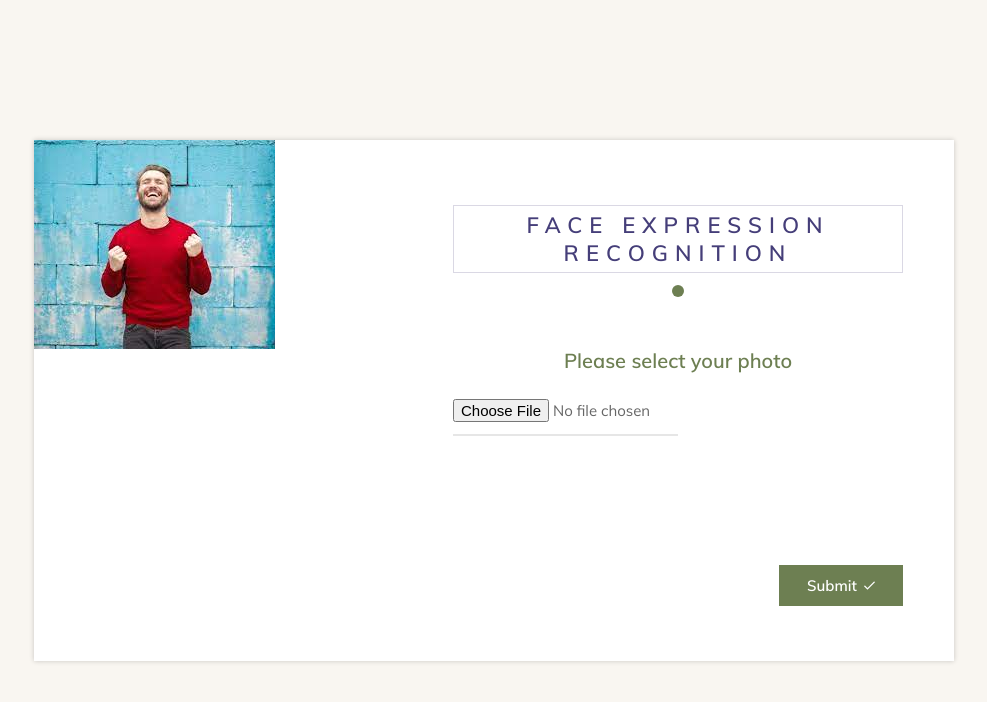
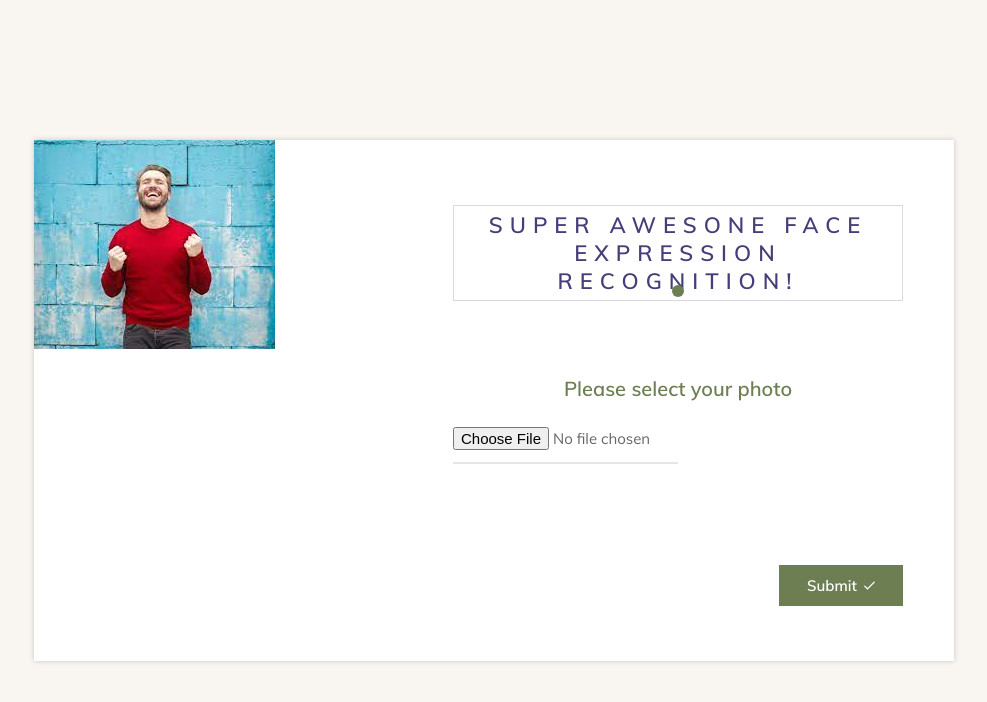
Before and after one commit to chooyee/mooddetectorjs, a website: page views/index.html in a window 1280 px wide. Shown: the whole page, without its empty margins (146-1133 px from the left). Drawn offline with nearby package versions, Linux system fonts and the light colour scheme; files that its build step writes are made by us from their sources; no server answers; files whose address does not match are found by name.

Commit message:
update title

```diff
--- a/views/index.html
+++ b/views/index.html
@@ -29,7 +29,7 @@
 						</div>
 						<div class="form-content" >
 							<div class="form-header">
-								<h3>Face Expression Recognition</h3>
+								<h3>Super Awesone Face Expression Recognition!</h3>
 							</div>
 							<p>Please select your photo</p>
 							<div class="form-row">
```
